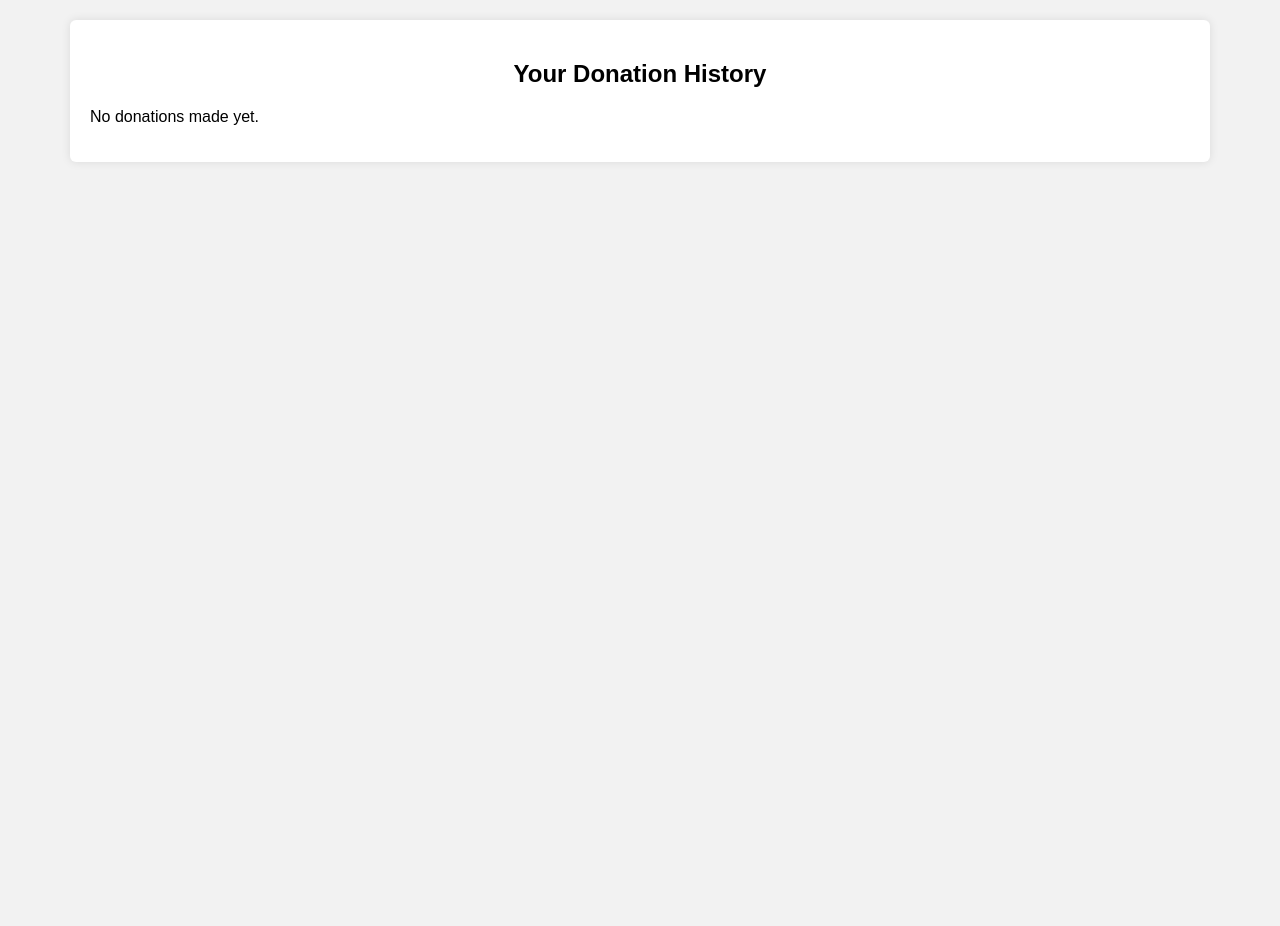
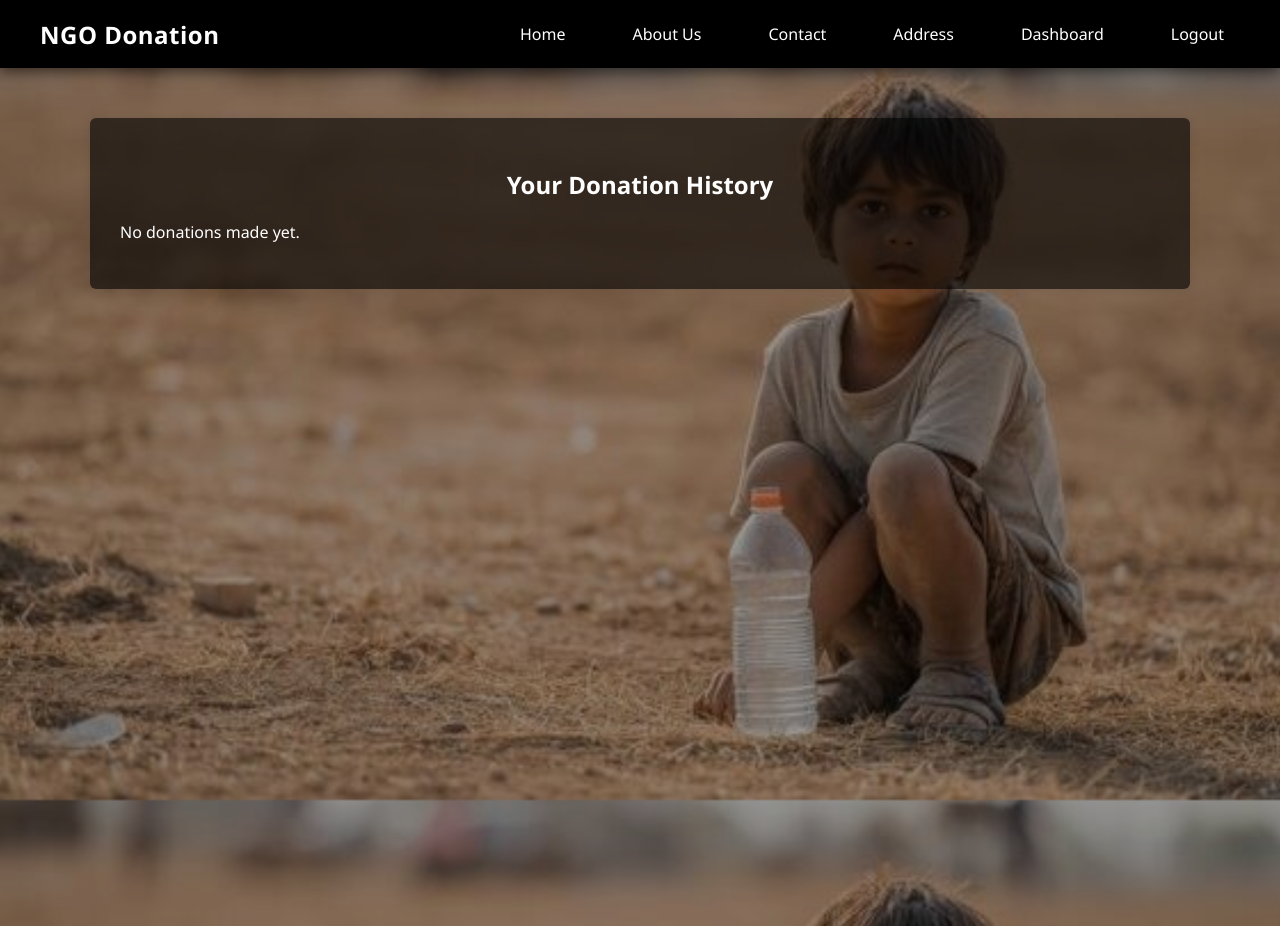
Before and after one commit to muniyavidushi-oss/ngo_donation_system, a Flask app: page /history in a window 1280 px wide. Before the commit the page ends 162 px from the top, so only its background shows below. Run offline with Flask 3, Linux system fonts and the light colour scheme; a user stored in the database is signed in; data that the repository does not hold is empty.

Commit message:
fnal chnages now

```diff
--- /dev/null
+++ b/Static/user.css
@@ -0,0 +1,366 @@
+body {
+    background-image:
+        linear-gradient(rgba(0, 0, 0, 0.4), rgba(0, 0, 0, 0.4)),
+        url("/static/images/poverty.jpeg");
+    background-size: cover;
+    background-position: center;
+    background-repeat: no-repeat;
+    background-attachment: fixed;
+    font-family: 'Segoe UI', Tahoma, Geneva, Verdana, sans-serif;
+    min-height: 100vh;
+    display: flex;
+    flex-direction: column;
+    align-items: center;
+    padding: 40px 20px;
+    color: white;
+}
+
+.box {
+    width: 400px;
+    background: rgba(0, 0, 0, 0.6);
+    padding: 20px;
+    margin: 20px auto;
+    margin-left: 100px;
+    margin-right: auto;
+    border-radius: 6px;
+    box-shadow: 0 0 10px rgba(0,0,0,0.1);
+}
+
+h2, h3 {
+    text-align: center;
+
+}
+
+input, textarea, button {
+    width: 90%;
+    padding: 8px;
+    margin-top: 5px;
+}
+
+button {
+    background-color: #fafa0f;
+    color: rgb(15, 15, 15);
+    border: none;
+    cursor: pointer;
+    width: 95%;
+}
+
+button:hover {
+    background-color: #f7fa48;
+}
+
+.or-text {
+    text-align: center;
+    font-weight: bold;
+    margin: 10px;
+}
+a {
+    color: white;
+    text-decoration: none; /* optional: removes underline */
+}
+
+/* TABLE */
+.history-box {
+    width: 90%;
+    max-width: 1100px;
+    margin: 40px auto;
+    padding: 30px;            /* 👈 important */
+    box-sizing: border-box;   /* 👈 important */
+}
+
+/* TABLE */
+.history-table {
+    width: 100%;              /* 👈 force full width */
+    table-layout: fixed;      /* 👈 prevents shrinking */
+}
+
+
+/* FORCE SAME STYLE FOR ALL CELLS */
+.history-table th,
+.history-table td {
+    background: rgba(0, 0, 0, 0.55) !important;
+    color: white !important;
+    border: 1px solid rgba(255, 255, 255, 0.15);
+    padding: 10px;
+    text-align: center;
+}
+
+/* REMOVE ALTERNATING ROW COLORS COMPLETELY */
+.history-table tr:nth-child(even),
+.history-table tr:nth-child(odd) {
+    background: transparent !important;
+}
+
+/* OPTIONAL: hover (still same theme) */
+.history-table tr:hover td {
+    background: rgba(0, 0, 0, 0.65) !important;
+}
+
+/* Top Navigation Bar */
+.top-navbar {
+    position: fixed;
+    top: 0;
+    left: 0;
+    width: 100%;
+    background: #000000;
+    padding: 15px 0;
+    box-shadow: 0 4px 12px rgba(0, 0, 0, 0.5);
+    z-index: 1000;
+}
+
+.navbar-container {
+    max-width: 1400px;
+    margin: 0 auto;
+    display: flex;
+    justify-content: space-between;
+    align-items: center;
+    padding: 0 40px;
+}
+
+/* Logo/Brand Name */
+.navbar-brand {
+    color: white;
+    font-size: 24px;
+    font-weight: 700;
+    text-decoration: none;
+    letter-spacing: 0.5px;
+}
+
+.navbar-brand:hover {
+    color: #dddddd;
+    transition: color 0.3s ease;
+}
+
+/* Navigation Links */
+.navbar-links {
+    display: flex;
+    gap: 35px;
+    align-items: center;
+}
+
+.navbar-links a {
+    color: white;
+    text-decoration: none;
+    font-size: 16px;
+    font-weight: 500;
+    padding: 8px 16px;
+    border-radius: 6px;
+    transition: all 0.3s ease;
+    position: relative;
+}
+
+/* Dropdown Container */
+.navbar-links .dropdown {
+    position: relative;
+}
+
+.navbar-links .dropdown > a {
+    cursor: pointer;
+}
+
+/* Dropdown Menu */
+.dropdown-menu {
+    position: absolute;
+    top: 100%;
+    left: 0;
+    background: #1a1a1a;
+    min-width: 250px;
+    padding: 15px 20px;
+    border-radius: 8px;
+    box-shadow: 0 8px 20px rgba(0, 0, 0, 0.6);
+    opacity: 0;
+    visibility: hidden;
+    transform: translateY(-10px);
+    transition: all 0.3s ease;
+    margin-top: 10px;
+    z-index: 1001;
+}
+
+.dropdown:hover .dropdown-menu {
+    opacity: 1;
+    visibility: visible;
+    transform: translateY(0);
+}
+
+.dropdown-menu p {
+    color: white;
+    margin: 8px 0;
+    font-size: 14px;
+    line-height: 1.6;
+}
+
+.dropdown-menu strong {
+    color: #dddddd;
+    display: block;
+    margin-bottom: 5px;
+}
+
+.dropdown-menu a {
+    color: #4a9eff;
+    text-decoration: none;
+}
+
+.dropdown-menu a:hover {
+    color: #ffffff;
+    text-decoration: underline;
+}
+
+.navbar-links a:hover {
+    background: rgba(255, 255, 255, 0.15);
+    color: #ffffff;
+}
+
+/* Active link indicator */
+.navbar-links a.active {
+    background: rgba(255, 255, 255, 0.2);
+    color: #ffffff;
+}
+
+/* Underline effect on hover */
+.navbar-links a::after {
+    content: '';
+    position: absolute;
+    bottom: 0;
+    left: 50%;
+    width: 0;
+    height: 2px;
+    background: #ffffff;
+    transition: all 0.3s ease;
+    transform: translateX(-50%);
+}
+
+.navbar-links a:hover::after {
+    width: 80%;
+}
+
+/* Add padding to body so content doesn't hide under fixed navbar */
+body {
+    padding-top: 70px;
+}
+
+/* Mobile Menu Toggle Button (Hamburger) */
+.mobile-menu-toggle {
+    display: none;
+    background: none;
+    border: none;
+    color: white;
+    font-size: 28px;
+    cursor: pointer;
+    padding: 5px;
+}
+
+/* Mobile Menu Toggle Button (Hamburger) */
+.mobile-menu-toggle {
+    display: none;
+    background: none;
+    border: none;
+    color: white;
+    font-size: 28px;
+    cursor: pointer;
+    padding: 5px;
+}
+
+/* Responsive Design */
+@media (max-width: 768px) {
+    .navbar-container {
+        padding: 0 20px;
+    }
+
+    .mobile-menu-toggle {
+        display: block;
+    }
+
+    .navbar-links {
+        position: fixed;
+        top: 60px;
+        right: -100%;
+        flex-direction: column;
+        background: #000000;
+        width: 250px;
+        height: calc(100vh - 60px);
+        padding: 30px 0;
+        gap: 0;
+        transition: right 0.3s ease;
+        box-shadow: -4px 0 12px rgba(0, 0, 0, 0.5);
+        align-items: flex-start;
+    }
+
+    .navbar-links.active {
+        right: 0;
+    }
+
+    .navbar-links a,
+    .navbar-links .dropdown > a {
+        width: 100%;
+        padding: 15px 30px;
+        border-radius: 0;
+        text-align: left;
+    }
+
+    .navbar-links a::after {
+        display: none;
+    }
+
+    /* Mobile dropdown */
+    .navbar-links .dropdown {
+        width: 100%;
+    }
+
+    .navbar-links .dropdown-menu {
+        position: static;
+        opacity: 0;
+        visibility: hidden;
+        max-height: 0;
+        overflow: hidden;
+        transform: none;
+        margin: 0;
+        padding: 0;
+        background: #1a1a1a;
+        transition: all 0.3s ease;
+    }
+
+    .navbar-links .dropdown.dropdown-active .dropdown-menu {
+        opacity: 1;
+        visibility: visible;
+        max-height: 500px;
+        padding: 15px 30px;
+    }
+}
+
+/* Alternative: Top info bar style (smaller, info-focused) */
+.top-info-bar {
+    position: fixed;
+    top: 0;
+    left: 0;
+    width: 100%;
+    background: #000000;
+    padding: 10px 0;
+    font-size: 14px;
+    color: white;
+    z-index: 1000;
+    border-bottom: 2px solid rgba(255, 255, 255, 0.2);
+}
+
+.info-bar-container {
+    max-width: 1400px;
+    margin: 0 auto;
+    display: flex;
+    justify-content: flex-end;
+    align-items: center;
+    padding: 0 40px;
+    gap: 30px;
+}
+
+.info-bar-container a {
+    color: white;
+    text-decoration: none;
+    transition: color 0.3s ease;
+}
+
+.info-bar-container a:hover {
+    color: #dddddd;
+}
+
+.info-bar-container span {
+    color: rgba(255, 255, 255, 0.7);
+}
--- a/app.py
+++ b/app.py
@@ -87,8 +87,13 @@ VALUES (?, ?, ?, ?, ?, ?, ?, ?)
 
 
 # ---------------- LOGIN ----------------
-@app.route("/login", methods=["POST"])
+@app.route("/login", methods=["GET", "POST"])
 def login():
+    # 🔹 GET → show login page
+    if request.method == "GET":
+        return render_template("auth.html")
+
+    # 🔹 POST → process login
     email = request.form["email"]
     password = request.form["password"]
 
@@ -118,6 +123,7 @@ def login():
             return redirect("/dashboard")
 
     return render_template("auth.html", login_error="Invalid login credentials")
+
 
 @app.route("/forgot-password", methods=["GET", "POST"])
 def forgot_password():
@@ -205,8 +211,8 @@ def dashboard():
     conn.close()
 
     return render_template("dashboard.html", user=user)
-#######################################################################################################
 
+##################################################################
 RAZORPAY_KEY_ID = "rzp_test_S4S7C7ryb9WlU6"
 RAZORPAY_KEY_SECRET = "uopveSGkMmvNF7Q6CF8JyWqO"
 
@@ -277,43 +283,6 @@ def create_order():
         return jsonify({"error": "Failed to create order"}), 500
 
 
-@app.route("/payment_pending", methods=["POST"])
-def payment_pending():
-    if "user_id" not in session:
-        return jsonify({"success": False, "error": "Unauthorized"}), 401
-
-    try:
-        data = request.get_json()
-        order_id = data.get("order_id")
-        amount = data.get("amount")
-
-        # Convert amount back from paise to rupees
-        amount_in_rupees = float(amount) / 100
-
-        print("="*50)
-        print("PAYMENT PENDING")
-        print("="*50)
-        print(f"Order ID: {order_id}")
-        print(f"Amount: ₹{amount_in_rupees}")
-        print(f"User ID: {session['user_id']}")
-        print("="*50)
-
-        # Save donation as PENDING
-        conn = get_db_connection()
-        conn.execute("""
-            INSERT INTO donations (user_id, amount, status, order_id)
-            VALUES (?, ?, ?, ?)
-        """, (session["user_id"], amount_in_rupees, "pending", order_id))
-        conn.commit()
-        conn.close()
-
-        return jsonify({"success": True})
-
-    except Exception as e:
-        print(f"Error recording pending payment: {str(e)}")
-        return jsonify({"success": False, "error": str(e)}), 500
-
-
 @app.route("/payment_success", methods=["POST"])
 def payment_success():
     if "user_id" not in session:
@@ -348,22 +317,12 @@ def payment_success():
             # Convert amount back from paise to rupees
             amount_in_rupees = float(amount) / 100
 
-            # Update donation status from PENDING to SUCCESS
+            # Save donation as SUCCESS
             conn = get_db_connection()
-            result = conn.execute("""
-                UPDATE donations
-                SET status = ?, payment_id = ?, updated_at = CURRENT_TIMESTAMP
-                WHERE order_id = ? AND user_id = ?
-            """, ("success", razorpay_payment_id, razorpay_order_id, session["user_id"]))
-
-            # If no pending record was found, insert a new success record
-            if result.rowcount == 0:
-                print("⚠️ No pending record found, inserting new success record")
-                conn.execute("""
-                    INSERT INTO donations (user_id, amount, status, order_id, payment_id)
-                    VALUES (?, ?, ?, ?, ?)
-                """, (session["user_id"], amount_in_rupees, "success", razorpay_order_id, razorpay_payment_id))
-
+            conn.execute("""
+                INSERT INTO donations (user_id, amount, status)
+                VALUES (?, ?, ?)
+            """, (session["user_id"], amount_in_rupees, "success"))
             conn.commit()
             conn.close()
 
@@ -373,21 +332,12 @@ def payment_success():
         except SignatureVerificationError as e:
             print(f"❌ Signature verification failed: {str(e)}")
 
-            # Update donation status to FAILED
+            # Save donation as FAILED
             conn = get_db_connection()
-            result = conn.execute("""
-                UPDATE donations
-                SET status = ?, updated_at = CURRENT_TIMESTAMP
-                WHERE order_id = ? AND user_id = ?
-            """, ("failed", razorpay_order_id, session["user_id"]))
-
-            # If no pending record found, insert failed record
-            if result.rowcount == 0:
-                conn.execute("""
-                    INSERT INTO donations (user_id, amount, status, order_id)
-                    VALUES (?, ?, ?, ?)
-                """, (session["user_id"], float(amount) / 100, "failed", razorpay_order_id))
-
+            conn.execute("""
+                INSERT INTO donations (user_id, amount, status)
+                VALUES (?, ?, ?)
+            """, (session["user_id"], float(amount) / 100, "failed"))
             conn.commit()
             conn.close()
 
@@ -406,7 +356,6 @@ def payment_failed():
     try:
         data = request.get_json()
         amount = data.get("amount")
-        order_id = data.get("order_id")  # Get order_id if available
 
         # Convert amount back from paise to rupees
         amount_in_rupees = float(amount) / 100
@@ -415,36 +364,14 @@ def payment_failed():
         print("PAYMENT FAILED/CANCELLED")
         print("="*50)
         print(f"Amount: ₹{amount_in_rupees}")
-        if order_id:
-            print(f"Order ID: {order_id}")
         print("="*50)
 
+        # Save donation as FAILED
         conn = get_db_connection()
-
-        # Try to update existing pending record by order_id first
-        if order_id:
-            result = conn.execute("""
-                UPDATE donations
-                SET status = ?, updated_at = CURRENT_TIMESTAMP
-                WHERE order_id = ? AND user_id = ?
-            """, ("failed", order_id, session["user_id"]))
-        else:
-            # Fallback: update most recent pending donation with matching amount
-            result = conn.execute("""
-                UPDATE donations
-                SET status = ?, updated_at = CURRENT_TIMESTAMP
-                WHERE user_id = ? AND amount = ? AND status = 'pending'
-                ORDER BY created_at DESC LIMIT 1
-            """, ("failed", session["user_id"], amount_in_rupees))
-
-        # If no pending record found, insert new failed record
-        if result.rowcount == 0:
-            print("⚠️ No pending record found, inserting new failed record")
-            conn.execute("""
-                INSERT INTO donations (user_id, amount, status, order_id)
-                VALUES (?, ?, ?, ?)
-            """, (session["user_id"], amount_in_rupees, "failed", order_id))
-
+        conn.execute("""
+            INSERT INTO donations (user_id, amount, status)
+            VALUES (?, ?, ?)
+        """, (session["user_id"], amount_in_rupees, "failed"))
         conn.commit()
         conn.close()
 
@@ -487,11 +414,9 @@ def payment_webhook():
         # Handle different events
         if event == "payment.captured":
             payment = data.get("payload", {}).get("payment", {}).get("entity", {})
-            # Process successful payment
             print("✅ Payment captured successfully")
         elif event == "payment.failed":
             payment = data.get("payload", {}).get("payment", {}).get("entity", {})
-            # Process failed payment
             print("❌ Payment failed")
 
         return jsonify({"status": "ok"}), 200
@@ -500,24 +425,12 @@ def payment_webhook():
         print("❌ Webhook signature verification failed")
         return jsonify({"status": "invalid signature"}), 400
 
-# ---------------- DONATE ----------------
-@app.route("/donate", methods=["POST"])
-def donate():
-    if "user_id" not in session:
-        return redirect("/")
+#############################################################################
 
-    amount = request.form["amount"]
-    status = random.choice(["success", "pending", "failed"])
-
-    conn = get_db_connection()
-    conn.execute("""
-        INSERT INTO donations (user_id, amount, status)
-        VALUES (?, ?, ?)
-    """, (session["user_id"], amount, status))
-    conn.commit()
-    conn.close()
-
-    return redirect("/history")
+@app.route("/logout")
+def logout():
+    session.clear()
+    return redirect("/login")
 
 
 # ---------------- DONATION HISTORY ----------------
@@ -535,7 +448,6 @@ def history():
     conn.close()
 
     return render_template("history.html", donations=donations)
-
 # ---------------- ADMIN DASHBOARD ----------------
 @app.route("/admin")
 def admin():
--- a/templates/admin_users.html
+++ b/templates/admin_users.html
@@ -16,13 +16,13 @@
 
 
 <!-- TOP BLOCKS -->
-<div class="cards">
-    <div class="card">
+<div class="cardnew">
+    <div class="cardn">
         <h3>Total Registrations</h3>
         <p>{{ total_users }}</p>
     </div>
 
-    <div class="card">
+    <div class="cardn">
         <h3>Today's Registrations</h3>
         <p>{{ today_users }}</p>
     </div>
--- a/templates/history.html
+++ b/templates/history.html
@@ -2,9 +2,52 @@
 <html>
 <head>
     <title>Donation History</title>
-    <link rel="stylesheet" href="{{ url_for('static', filename='style.css') }}">
+    <link rel="stylesheet" href="{{ url_for('static', filename='user.css') }}">
 </head>
 <body>
+
+ <nav class="top-navbar">
+    <div class="navbar-container">
+        <a href="/" class="navbar-brand">NGO Donation</a>
+
+        <div class="navbar-links" id="navbarLinks">
+            <a href="/">Home</a>
+
+            <!-- About Us Dropdown -->
+            <div class="dropdown">
+                <a>About Us</a>
+                <div class="dropdown-menu">
+                    <p><strong>Our Mission</strong></p>
+                    <p>We are dedicated to helping underprivileged communities.</p>
+                </div>
+            </div>
+
+            <!-- Contact Dropdown -->
+            <div class="dropdown">
+                <a>Contact</a>
+                <div class="dropdown-menu">
+                    <p><strong>Phone:</strong> +91 98765 43210</p>
+                    <p><strong>Email:</strong> info@ngo.org</p>
+                </div>
+            </div>
+
+            <!-- Address Dropdown -->
+            <div class="dropdown">
+                <a>Address</a>
+                <div class="dropdown-menu">
+                    <p><strong>Main Office:</strong></p>
+                    <p>123, MG Road, Roorkee</p>
+                    <p>Uttarakhand - 247667</p>
+                </div>
+            </div>
+
+            <a href="/dashboard">Dashboard</a>
+            <a href="/logout">Logout</a>
+        </div>
+
+        <button class="mobile-menu-toggle" onclick="toggleMenu()">☰</button>
+    </div>
+</nav>
 
 <div class="box history-box">
     <h2>Your Donation History</h2>
```
Also changed, not shown: Static/admin.css (+98 -16 lines), Static/payment.js (+1 -20 lines), templates/dashboard.html (+49 -1 lines), Static/images/poverty.jpeg (added).
